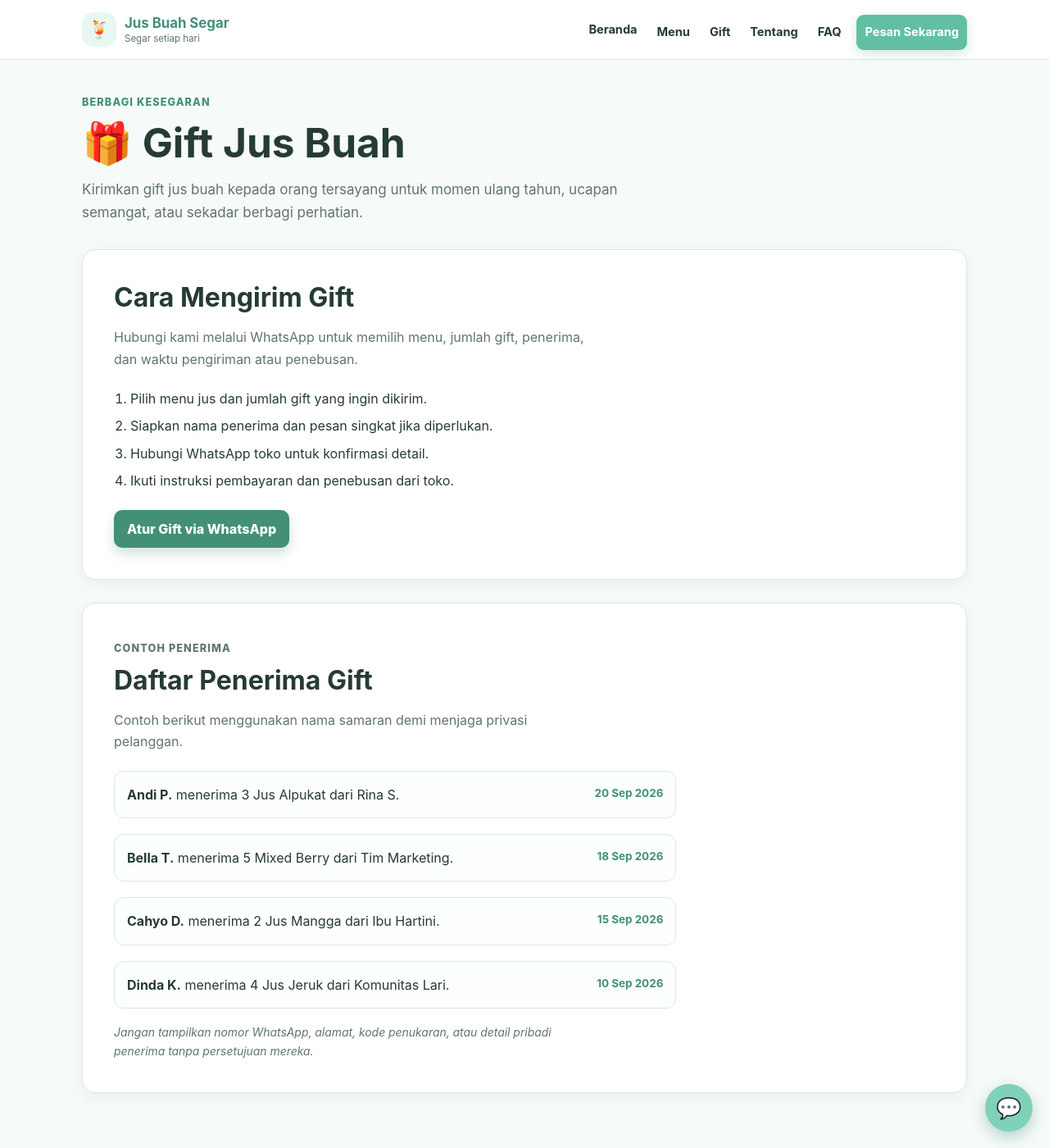
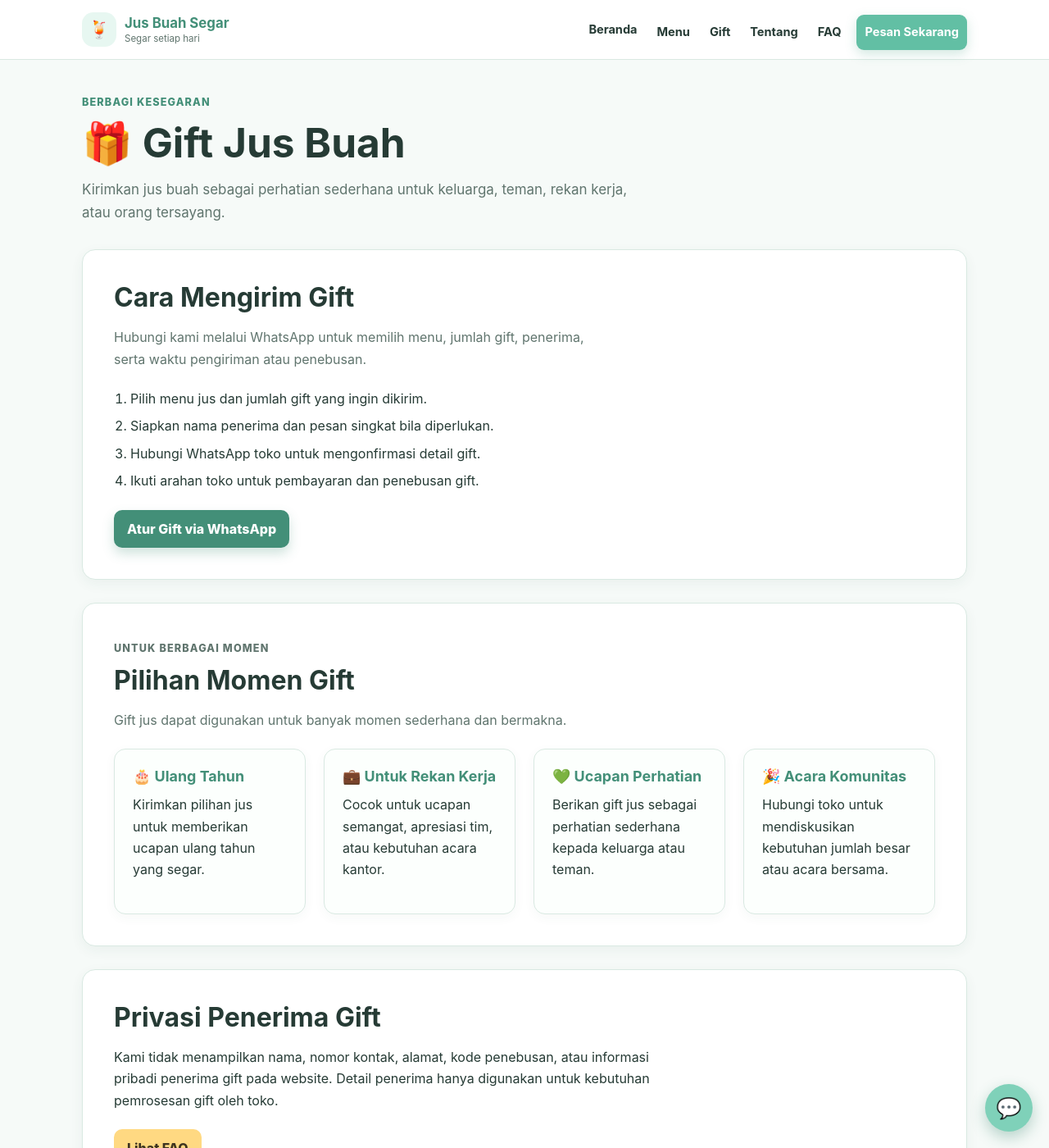
Before and after one commit to oviet711/jusbuah.github.io, a Jekyll site: the page built from gift.md, in a window 1280 px wide and 1400 px high. Shown: the whole window at 82% size. Built offline with Jekyll 4.4.1, drawn with Linux system fonts in a browser that asks for light colours.

Commit message:
Revise gift details and enhance section layout
Updated gift description and added new sections for various occasions. Improved clarity and structure of the content.

```diff
--- a/gift.md
+++ b/gift.md
@@ -7,8 +7,8 @@ description: Kirimkan jus buah sebagai gift untuk orang tersayang.
   <p class="eyebrow">Berbagi kesegaran</p>
   <h1>🎁 Gift Jus Buah</h1>
   <p class="page-intro">
-    Kirimkan gift jus buah kepada orang tersayang untuk momen ulang tahun,
-    ucapan semangat, atau sekadar berbagi perhatian.
+    Kirimkan jus buah sebagai perhatian sederhana untuk keluarga, teman,
+    rekan kerja, atau orang tersayang.
   </p>
 </header>
 
@@ -17,15 +17,15 @@ description: Kirimkan jus buah sebagai gift untuk orang tersayang.
     <h2>Cara Mengirim Gift</h2>
     <p>
       Hubungi kami melalui WhatsApp untuk memilih menu, jumlah gift, penerima,
-      dan waktu pengiriman atau penebusan.
+      serta waktu pengiriman atau penebusan.
     </p>
   </div>
 
   <ol class="readable-text">
     <li>Pilih menu jus dan jumlah gift yang ingin dikirim.</li>
-    <li>Siapkan nama penerima dan pesan singkat jika diperlukan.</li>
-    <li>Hubungi WhatsApp toko untuk konfirmasi detail.</li>
-    <li>Ikuti instruksi pembayaran dan penebusan dari toko.</li>
+    <li>Siapkan nama penerima dan pesan singkat bila diperlukan.</li>
+    <li>Hubungi WhatsApp toko untuk mengonfirmasi detail gift.</li>
+    <li>Ikuti arahan toko untuk pembayaran dan penebusan gift.</li>
   </ol>
 
   <p style="margin-top: 22px;">
@@ -37,45 +37,55 @@ description: Kirimkan jus buah sebagai gift untuk orang tersayang.
 
 <section class="section">
   <div class="section-heading">
-    <p class="eyebrow">Contoh penerima</p>
-    <h2>Daftar Penerima Gift</h2>
+    <p class="eyebrow">Untuk berbagai momen</p>
+    <h2>Pilihan Momen Gift</h2>
     <p>
-      Contoh berikut menggunakan nama samaran demi menjaga privasi pelanggan.
+      Gift jus dapat digunakan untuk banyak momen sederhana dan bermakna.
     </p>
   </div>
 
-  <ul class="gift-list">
-    <li>
-      <span>
-        <strong>Andi P.</strong> menerima 3 Jus Alpukat dari Rina S.
-      </span>
-      <span class="gift-date">20 Sep 2026</span>
-    </li>
+  <div class="info-grid">
+    <article class="info-card">
+      <h3>🎂 Ulang Tahun</h3>
+      <p>
+        Kirimkan pilihan jus untuk memberikan ucapan ulang tahun yang segar.
+      </p>
+    </article>
 
-    <li>
-      <span>
-        <strong>Bella T.</strong> menerima 5 Mixed Berry dari Tim Marketing.
-      </span>
-      <span class="gift-date">18 Sep 2026</span>
-    </li>
+    <article class="info-card">
+      <h3>💼 Untuk Rekan Kerja</h3>
+      <p>
+        Cocok untuk ucapan semangat, apresiasi tim, atau kebutuhan acara kantor.
+      </p>
+    </article>
 
-    <li>
-      <span>
-        <strong>Cahyo D.</strong> menerima 2 Jus Mangga dari Ibu Hartini.
-      </span>
-      <span class="gift-date">15 Sep 2026</span>
-    </li>
+    <article class="info-card">
+      <h3>💚 Ucapan Perhatian</h3>
+      <p>
+        Berikan gift jus sebagai perhatian sederhana kepada keluarga atau teman.
+      </p>
+    </article>
 
-    <li>
-      <span>
-        <strong>Dinda K.</strong> menerima 4 Jus Jeruk dari Komunitas Lari.
-      </span>
-      <span class="gift-date">10 Sep 2026</span>
-    </li>
-  </ul>
+    <article class="info-card">
+      <h3>🎉 Acara Komunitas</h3>
+      <p>
+        Hubungi toko untuk mendiskusikan kebutuhan jumlah besar atau acara bersama.
+      </p>
+    </article>
+  </div>
+</section>
 
-  <p class="privacy-note">
-    Jangan tampilkan nomor WhatsApp, alamat, kode penukaran, atau detail pribadi
-    penerima tanpa persetujuan mereka.
+<section class="section">
+  <h2>Privasi Penerima Gift</h2>
+  <p class="readable-text">
+    Kami tidak menampilkan nama, nomor kontak, alamat, kode penebusan,
+    atau informasi pribadi penerima gift pada website. Detail penerima
+    hanya digunakan untuk kebutuhan pemrosesan gift oleh toko.
+  </p>
+
+  <p style="margin-top: 22px;">
+    <a class="btn" href="{{ '/faq' | relative_url }}">
+      Lihat FAQ
+    </a>
   </p>
 </section>
```
